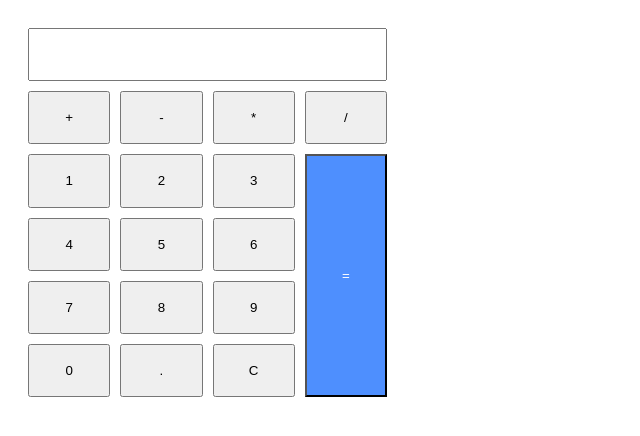
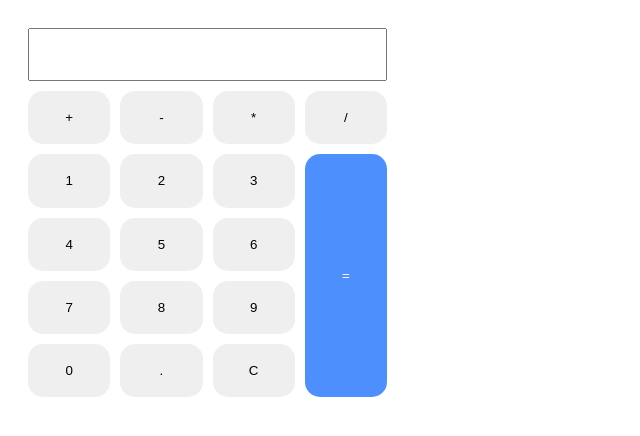
Before and after one commit to JRCelebrados/project3, a plain HTML site: page index.html in a window 1280 px wide. Shown: the whole page, without its empty margins (0-640 px from the left). Drawn offline with Linux system fonts and the light colour scheme.

Commit message:
Changed style

```diff
--- a/index.html
+++ b/index.html
@@ -18,28 +18,28 @@
 
       <input class="ipt" id="input" type="number">
 
-      <button class="plusBtn" id="plusButton">+</button>
-      <button class="minusBtn" id="minusButton">-</button>
-      <button class="multiplyBtn" id="multiplyButton">*</button>
-      <button class="divideBtn" id="divideButton">/</button>
+      <button class="btn plus" id="plusButton">+</button>
+      <button class="btn minus" id="minusButton">-</button>
+      <button class="btn multiply" id="multiplyButton">*</button>
+      <button class="btn divide" id="divideButton">/</button>
 
-      <button class="oneBtn" id="oneButton">1</button>
-      <button class="twoBtn" id="twoButton">2</button>
-      <button class="threeBtn" id="threeButton">3</button>
+      <button class="btn one" id="oneButton">1</button>
+      <button class="btn two" id="twoButton">2</button>
+      <button class="btn three" id="threeButton">3</button>
 
-      <button class="equalsBtn" id="equalsButton">=</button>
+      <button class="btn equals" id="equalsButton">=</button>
 
-      <button class="fourBtn" id="fourButton">4</button>
-      <button class="fiveBtn" id="fiveButton">5</button>
-      <button class="sixBtn" id="sixButton">6</button>
+      <button class="btn four" id="fourButton">4</button>
+      <button class="btn five" id="fiveButton">5</button>
+      <button class="btn six" id="sixButton">6</button>
 
-      <button class="sevenBtn" id="sevenButton">7</button>
-      <button class="eightBtn" id="eightButton">8</button>
-      <button class="nineBtn" id="nineButton">9</button>
+      <button class="btn seven" id="sevenButton">7</button>
+      <button class="btn eight" id="eightButton">8</button>
+      <button class="btn nine" id="nineButton">9</button>
 
-      <button class="zeroBtn" id="zeroButton">0</button>
-      <button class="dotBtn" id="dotButton">.</button>
-      <button class="clearBtn" id="clearButton">C</button>
+      <button class="btn zero" id="zeroButton">0</button>
+      <button class="btn dot" id="dotButton">.</button>
+      <button class="btn clear" id="clearButton">C</button>
 
     </div>
 
--- a/style.css
+++ b/style.css
@@ -14,77 +14,82 @@
   grid-column: 1/5;
 }
 
-.plusBtn {
+.btn {
+  border: none;
+  border-radius: 15px;
+}
+
+.plus {
   /* grid-row: 2/6; */
   grid-column: 1/2;
 }
 
-.minusBtn {
+.minus {
   /* grid-row: 2/6; */
   grid-column: 2/3;
 }
 
-.multiplyBtn {
+.multiply {
   /* grid-row: 2/6; */
   grid-column: 3/4;
 }
 
-.divideBtn {
+.divide {
   /* grid-row: 2/6; */
   grid-column: 4/5;
 }
 
-.oneBtn {
+.one {
   grid-column: 1/2;
 }
 
-.twoBtn {
+.two {
   grid-column: 2/3;
 }
 
-.threeBtn {
+.three {
   grid-column: 3/4;
 }
 
-.equalsBtn {
+.equals {
   grid-row: 3/7;
   grid-column: 4/5;
   color: white;
   background-color: #4e8ffe;
 }
 
-.fourBtn {
+.four {
   grid-column: 1/2;
 }
 
-.fiveBtn {
+.five {
   grid-column: 2/3;
 }
 
-.sixBtn {
+.six {
   grid-column: 3/4;
 }
 
-.sevenBtn {
+.seven {
   grid-column: 1/2;
 }
 
-.eightBtn {
+.eight {
   grid-column: 2/3;
 }
 
-.nineBtn {
+.nine {
   grid-column: 3/4;
 }
 
-.zeroBtn {
+.zero {
   grid-column: 1/2;
 }
 
-.dotBtn {
+.dot {
   grid-column: 2/3;
 }
 
-.clearBtn {
+.clear {
   grid-column: 3/4;
 }
```
